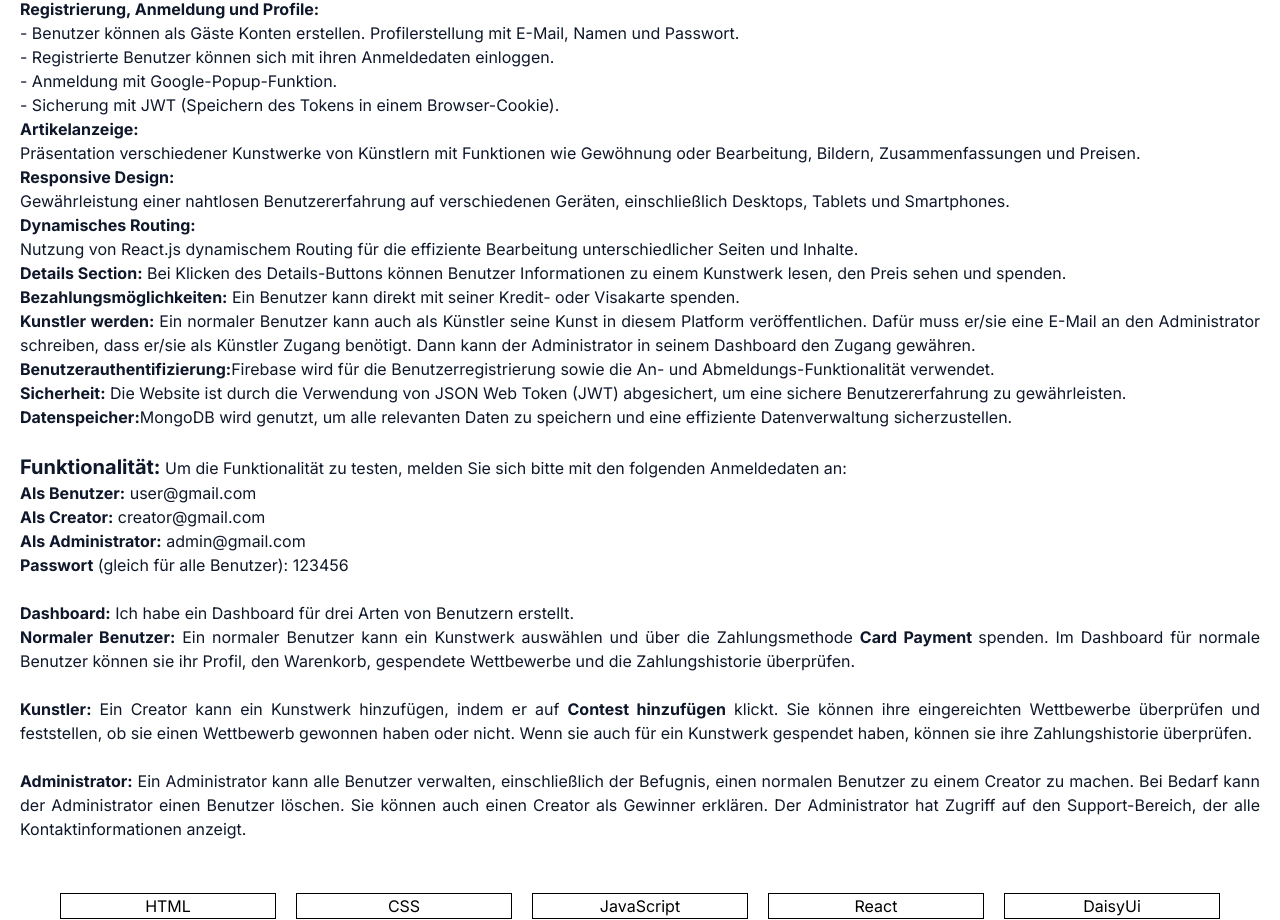
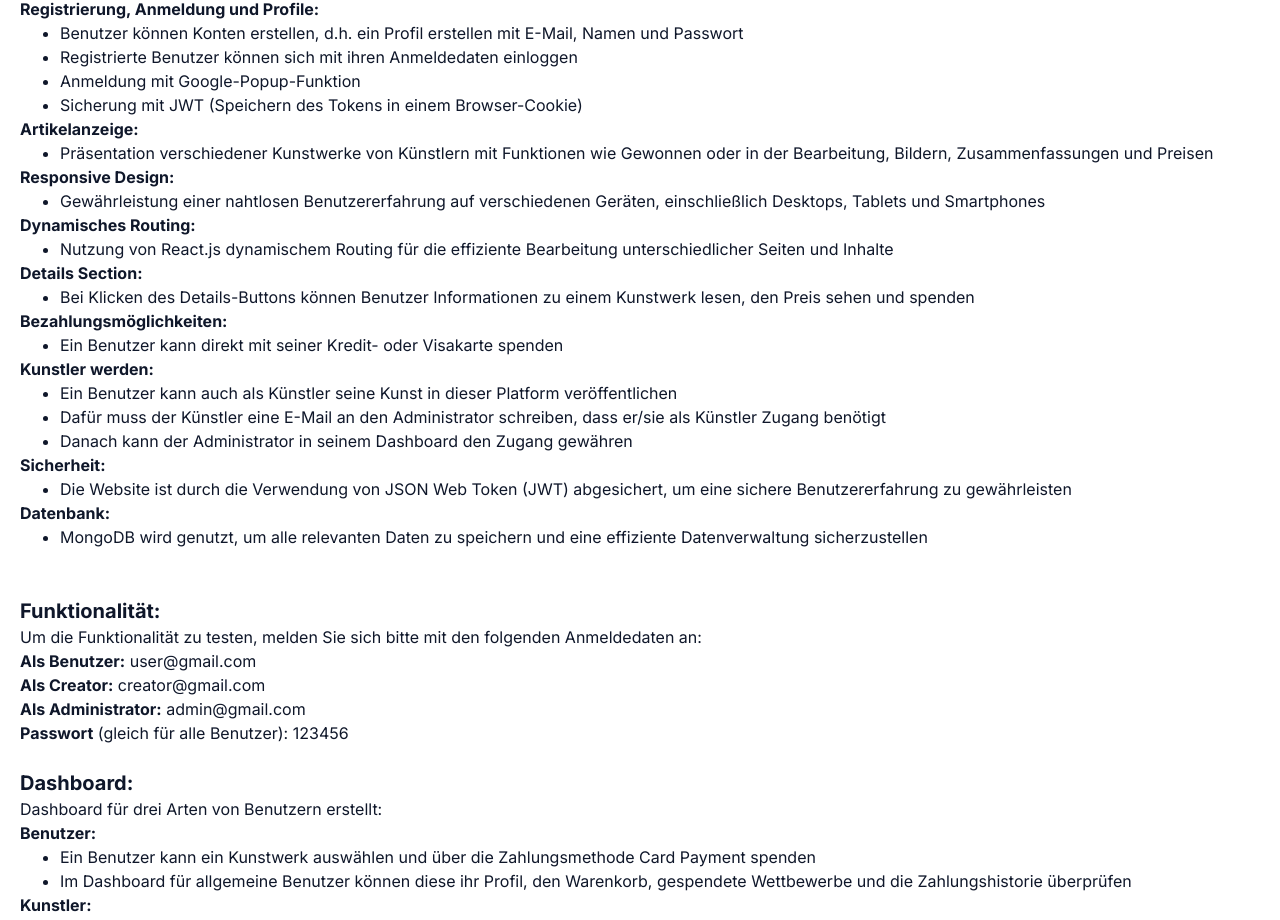
Before and after one commit to devmashum/explore-faisal-ahmed, a Next.js app: page /ApexArtistry in a window 1280 px wide. Shown: the part 855-1775 px from the top of the page. Built offline with nearby package versions, Linux system fonts and the light colour scheme.

Commit message:
Apex Artistry Project details added

```diff
--- a/src/app/ApexArtistry/page.js
+++ b/src/app/ApexArtistry/page.js
@@ -26,54 +26,114 @@ const ApexArtistry = () => {
 <div>
 <b>Registrierung, Anmeldung und Profile:</b> <br />
 
-- Benutzer können als Gäste Konten erstellen.
-Profilerstellung mit E-Mail, Namen und Passwort. <br />
-- Registrierte Benutzer können sich mit ihren Anmeldedaten einloggen. <br />
-- Anmeldung mit Google-Popup-Funktion. <br />
-- Sicherung mit JWT (Speichern des Tokens in einem Browser-Cookie).
+<ul className='list-disc ml-10'>
+<li>Benutzer können Konten erstellen, d.h. ein Profil erstellen mit E-Mail, Namen und Passwort</li>
+  <li>Registrierte Benutzer können sich mit ihren Anmeldedaten einloggen</li>
+  <li>Anmeldung mit Google-Popup-Funktion</li>
+  <li>Sicherung mit JWT (Speichern des Tokens in einem Browser-Cookie)</li>
+</ul>
 </div>
 <div>
 <b>Artikelanzeige:</b>
 <br />
-Präsentation verschiedener Kunstwerke von Künstlern mit Funktionen wie Gewöhnung oder Bearbeitung, Bildern, Zusammenfassungen und Preisen.
-<br />
+<ul className='list-disc ml-10'>
+<li>Präsentation verschiedener Kunstwerke von Künstlern mit Funktionen wie Gewonnen oder in der Bearbeitung, Bildern, Zusammenfassungen und Preisen</li>
+</ul>
 
 <b>Responsive Design:</b> <br />
-Gewährleistung einer nahtlosen Benutzererfahrung auf verschiedenen Geräten, einschließlich Desktops, Tablets und Smartphones. <br />
+<ul className='list-disc ml-10'>
+  <li>Gewährleistung einer nahtlosen Benutzererfahrung auf verschiedenen Geräten, einschließlich Desktops, Tablets und Smartphones</li>
+</ul>
 <b>Dynamisches Routing:</b> <br />
-Nutzung von React.js dynamischem Routing für die effiziente Bearbeitung unterschiedlicher Seiten und Inhalte. <br />
+<ul className='list-disc ml-10'>
+  <li>Nutzung von React.js dynamischem Routing für die effiziente Bearbeitung unterschiedlicher Seiten und Inhalte</li>
+</ul>
 
-<b>Details Section:</b> Bei Klicken des Details-Buttons können Benutzer Informationen zu einem Kunstwerk lesen, den Preis sehen und spenden.
-<br />
-<b>Bezahlungsmöglichkeiten:</b> Ein Benutzer kann direkt mit seiner Kredit- oder Visakarte spenden.
-<br />
-<b>Kunstler werden:</b> Ein normaler Benutzer kann auch als Künstler seine Kunst in diesem Platform veröffentlichen. Dafür muss er/sie eine E-Mail an den Administrator schreiben, dass er/sie als Künstler Zugang benötigt. Dann kann der Administrator in seinem Dashboard den Zugang gewähren.
-<br />
+<b>Details Section:</b>
+<ul className='list-disc ml-10'>
+  <li>Bei Klicken des Details-Buttons können Benutzer Informationen zu einem Kunstwerk lesen, den Preis sehen und spenden</li>
+</ul>
+<b>Bezahlungsmöglichkeiten:</b>
+<ul className='list-disc ml-10'>
+  <li>
+  Ein Benutzer kann direkt mit seiner Kredit- oder Visakarte spenden
+  </li>
+</ul>
+
+<b>Kunstler werden:</b>
+<ul className='list-disc ml-10'>
+  <li>
+  Ein Benutzer kann auch als Künstler seine Kunst in dieser Platform veröffentlichen
+  </li>
+  <li>
+  Dafür muss der Künstler eine E-Mail an den Administrator schreiben, dass er/sie als Künstler Zugang benötigt
+  </li>
+  <li>Danach kann der Administrator in seinem Dashboard den Zugang gewähren
+  </li>
+</ul>
 
 
-<b>Benutzerauthentifizierung:</b>
-Firebase wird für die Benutzerregistrierung sowie die An- und Abmeldungs-Funktionalität verwendet.
-<br />
-<b>Sicherheit:</b> Die Website ist durch die Verwendung von JSON Web Token (JWT) abgesichert, um eine sichere Benutzererfahrung zu gewährleisten.
-<br />
-<b>Datenspeicher:</b>
-MongoDB wird genutzt, um alle relevanten Daten zu speichern und eine effiziente Datenverwaltung sicherzustellen.
+<b>Sicherheit:</b>
+<ul className='list-disc ml-10'>
+  <li>
+  Die Website ist durch die Verwendung von JSON Web Token (JWT) abgesichert, um eine sichere Benutzererfahrung zu gewährleisten
+  </li>
+</ul>
+<b>Datenbank:</b>
+<ul className='list-disc ml-10'>
+  <li>
+  MongoDB wird genutzt, um alle relevanten Daten zu speichern und eine effiziente Datenverwaltung sicherzustellen
+  </li>
+</ul>
 <br /> <br />
 <div>
-<b className='text-xl'>Funktionalität:</b> Um die Funktionalität zu testen, melden Sie sich bitte mit den folgenden Anmeldedaten an: <br />
+<b className='text-xl'>Funktionalität:</b>
+<ul>
+  <li>
+  Um die Funktionalität zu testen, melden Sie sich bitte mit den folgenden Anmeldedaten an:
+  </li>
+</ul>
 
 <b>Als Benutzer:</b> user@gmail.com <br />
 <b>Als Creator:</b> creator@gmail.com <br />
 <b>Als Administrator:</b> admin@gmail.com <br />
 <b>Passwort</b> (gleich für alle Benutzer): 123456 <br />
 <br />
-<b>Dashboard:</b> Ich habe ein Dashboard für drei Arten von Benutzern erstellt. <br />
+<b className='text-xl'>Dashboard:</b>
+<ul>
+  <li>
+  Dashboard für drei Arten von Benutzern erstellt:
+  </li>
+</ul>
 
-<b>Normaler Benutzer:</b> Ein normaler Benutzer kann ein Kunstwerk auswählen und über die Zahlungsmethode <b>Card Payment </b>spenden. Im Dashboard für normale Benutzer können sie ihr Profil, den Warenkorb, gespendete Wettbewerbe und die Zahlungshistorie überprüfen. <br />
-<br />
-<b>Kunstler:</b> Ein Creator kann ein Kunstwerk hinzufügen, indem er auf <b>Contest hinzufügen</b> klickt. Sie können ihre eingereichten Wettbewerbe überprüfen und feststellen, ob sie einen Wettbewerb gewonnen haben oder nicht. Wenn sie auch für ein Kunstwerk gespendet haben, können sie ihre Zahlungshistorie überprüfen. <br />
-<br />
-<b>Administrator:</b> Ein Administrator kann alle Benutzer verwalten, einschließlich der Befugnis, einen normalen Benutzer zu einem Creator zu machen. Bei Bedarf kann der Administrator einen Benutzer löschen. Sie können auch einen Creator als Gewinner erklären. Der Administrator hat Zugriff auf den Support-Bereich, der alle Kontaktinformationen anzeigt.
+<b>Benutzer:</b>
+<ul className='list-disc ml-10'>
+  <li>Ein Benutzer kann ein Kunstwerk auswählen und über die Zahlungsmethode Card Payment spenden</li>
+  <li>
+  Im Dashboard für allgemeine Benutzer können diese ihr Profil, den Warenkorb, gespendete Wettbewerbe und die Zahlungshistorie überprüfen
+  </li>
+</ul>
+<b>Kunstler:</b>
+<ul className='list-disc ml-10'>
+  <li>
+  Ein Creator kann ein Kunstwerk hinzufügen, indem er auf Contest hinzufügen klickt
+  </li>
+  <li>
+  Sie können ihre eingereichten Wettbewerbe überprüfen und feststellen, ob sie einen Wettbewerb gewonnen haben oder nicht
+  </li>
+  <li>
+  Wenn sie auch für ein Kunstwerk gespendet haben, können sie ihre Zahlungshistorie überprüfen
+  </li>
+</ul>
+<b>Administrator:</b>
+<ul className='list-disc ml-10'>
+  <li>
+  Ein Administrator kann alle Benutzer verwalten, einschließlich der Befugnis, einen allgemeinen Benutzer zu einem Creator zu machen
+  </li>
+  <li>
+  Bei Bedarf kann der Administrator einen Benutzer löschen
+  </li>
+</ul>
 </div>
 
 </div>
--- a/src/pages/header/header.js
+++ b/src/pages/header/header.js
@@ -15,7 +15,7 @@ const Header = () => {
       <div className='w-[70%] text-end'>
          <h1 className='text-[50px] leading-none'>Über mich</h1>
 
-<p className='mt-2'>Mein Name ist Faisal Ahmed. Ich bin ein Front-End-Webentwickler. Ich liebe es, meine Kreativität einzusetzen, um etwas Neues zu schaffen. Deshalb arbeite ich gerne mit React.js, Tailwind, JavaScript und anderen Webtechnologien. Im Laufe des letzten Jahres habe ich eigenständig Wissen in verschiedenen Bereichen der Webentwicklung gesammelt. Zudem habe ich an zwei Webentwickler-Bootcamps teilgenommen, um mein Wissen im Bereich der Webtechnologie weiter auszubauen. Mein ultimatives Ziel ist es, ein beeindruckender Full-Stack-Webentwickler zu werden, der schöne Benutzeroberflächen erstellen und gleichzeitig das Back-End reibungslos handhaben kann. 🚀
+<p className='mt-2'>Mein Name ist Faisal Mashum. Ich bin ein Front-End-Webentwickler. Ich liebe es, meine Kreativität einzusetzen, um etwas Neues zu schaffen. Deshalb arbeite ich gerne mit HRML, CSS, JavaScript, React, Next.js, Tailwind und MongoDB. Im Laufe der letzten Jahre habe ich eigenständig Wissen in verschiedenen Bereichen der Webentwicklung gesammelt. Zudem habe ich an zwei Webentwickler-Bootcamps teilgenommen, um mein Wissen im Bereich der Webtechnologie weiter auszubauen und mich weiter zu entwickeln. Mein ultimatives Ziel ist es schöne benutzerfreundliche Webseiten zu erstellen. 🚀
 </p>
 
 
--- a/src/pages/header/mobileHeader.js
+++ b/src/pages/header/mobileHeader.js
@@ -47,7 +47,7 @@ const MobileHeader = () => {
    <h3 className='text-3xl mb-5'>Über mich</h3>
 {/* <h4 className='text-xl font-semibold my-2'>Frontend Developer based in Berlin</h4>
 <p className=' text-base font-semibold'>Crafting outstanding and user-friendly digital experiences for the web is my passion.</p> */}
-<p className='mt-2 text-justify'>Mein Name ist Faisal Ahmed. Ich bin ein Front-End-Webentwickler. Ich liebe es, meine Kreativität einzusetzen, um etwas Neues zu schaffen. Deshalb arbeite ich gerne mit React.js, Tailwind, JavaScript und anderen Webtechnologien. Im Laufe des letzten Jahres habe ich eigenständig Wissen in verschiedenen Bereichen der Webentwicklung gesammelt. Zudem habe ich an zwei Webentwickler-Bootcamps teilgenommen, um mein Wissen im Bereich der Webtechnologie weiter auszubauen. Mein ultimatives Ziel ist es, ein beeindruckender Full-Stack-Webentwickler zu werden, der schöne Benutzeroberflächen erstellen und gleichzeitig das Back-End reibungslos handhaben kann. 🚀
+<p className='mt-2 text-justify'>Mein Name ist Faisal Mashum. Ich bin ein Front-End-Webentwickler. Ich liebe es, meine Kreativität einzusetzen, um etwas Neues zu schaffen. Deshalb arbeite ich gerne mit HRML, CSS, JavaScript, React, Next.js, Tailwind und MongoDB. Im Laufe der letzten Jahre habe ich eigenständig Wissen in verschiedenen Bereichen der Webentwicklung gesammelt. Zudem habe ich an zwei Webentwickler-Bootcamps teilgenommen, um mein Wissen im Bereich der Webtechnologie weiter auszubauen und mich weiter zu entwickeln. Mein ultimatives Ziel ist es schöne benutzerfreundliche Webseiten zu erstellen. 🚀
 </p>
    </div>
 
```
